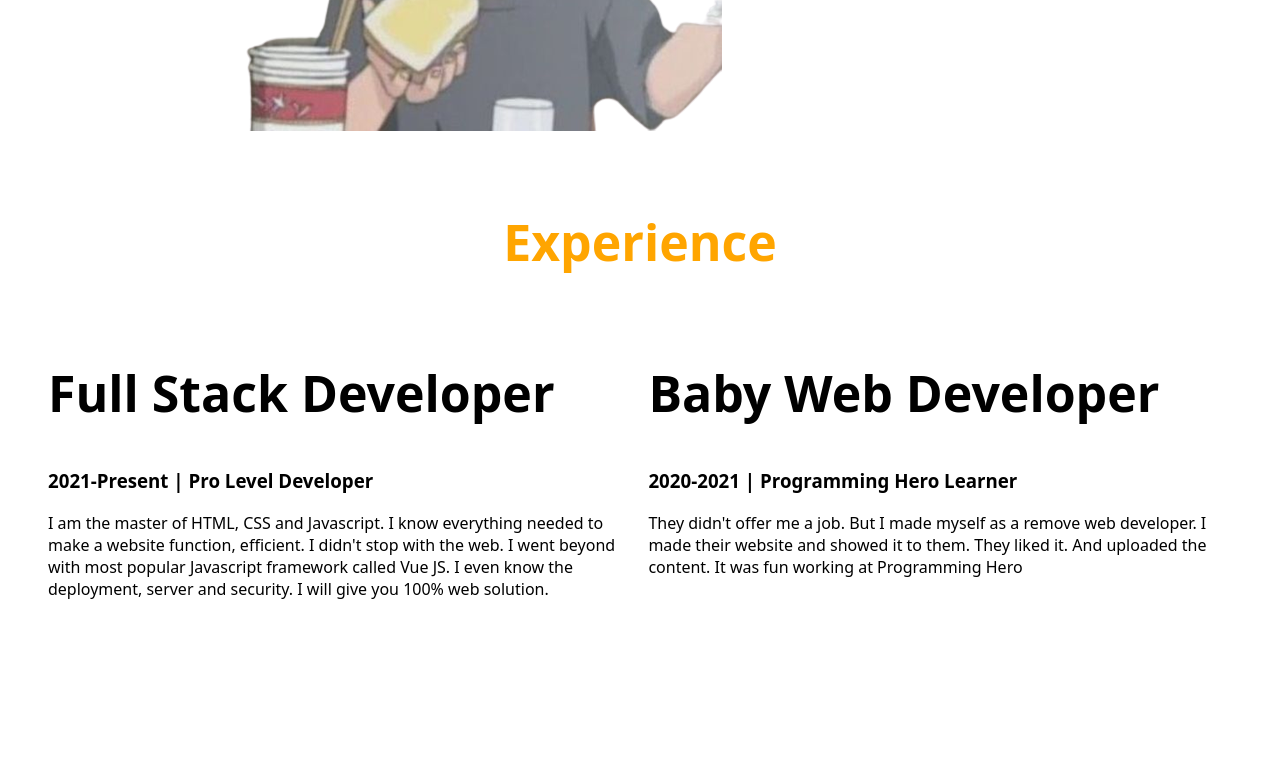
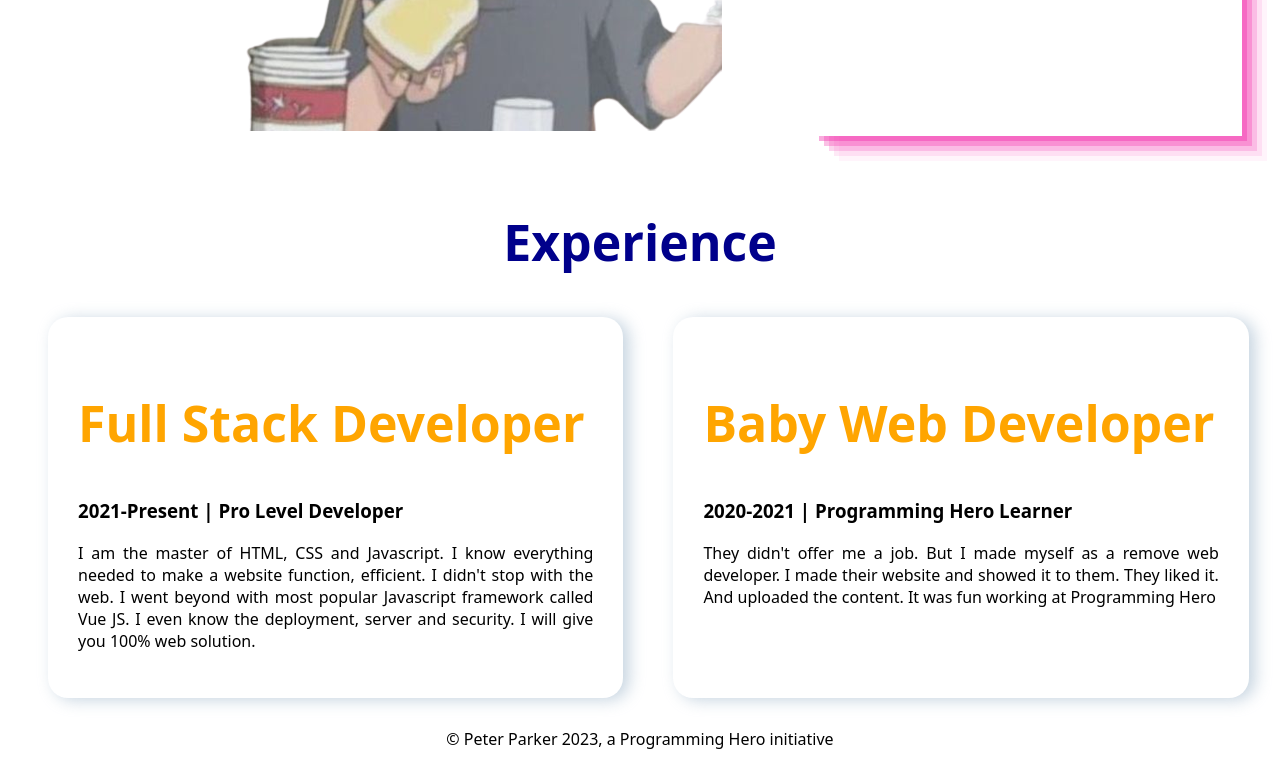
Before and after one commit to sajed-abir/dev_portfolio, a plain HTML site: page index.html in a window 1280 px wide. Shown: the part 1016-1796 px from the top of the page. Before the commit the page ends 1640 px from the top, so only its background shows below. Drawn offline with Linux system fonts and the light colour scheme.

Commit message:
final-commit

```diff
--- a/index.html
+++ b/index.html
@@ -55,14 +55,14 @@
     </section>
     <!--middle container start-->
 
-    <!--Bottom containter start-->
+    <!--Card containter start-->
     <section>
       <div>
         <h1 class="center-h1">Experience</h1>
       </div>
-      <div class="flex-container disp-flex">
-        <div class="card">
-          <h1>Full Stack Developer</h1>
+      <div class="flex-container disp-flex box-shadow">
+        <div class="card left-border" id="left-card">
+          <h1 class="h1-orange">Full Stack Developer</h1>
           <h3>2021-Present | Pro Level Developer</h3>
           <p>
             I am the master of HTML, CSS and Javascript. I know everything
@@ -73,8 +73,8 @@
           </p>
         </div>
 
-        <div class="card">
-          <h1>Baby Web Developer</h1>
+        <div class="card left-border" id="right-card">
+          <h1 class="h1-orange">Baby Web Developer</h1>
           <h3>2020-2021 | Programming Hero Learner</h3>
           <p>
             They didn't offer me a job. But I made myself as a remove web
@@ -84,6 +84,7 @@
         </div>
       </div>
     </section>
-    <!--Bottom containter end-->
+    <!--Card containter end-->
   </body>
+  <footer>© Peter Parker 2023, a Programming Hero initiative</footer>
 </html>
--- a/style.css
+++ b/style.css
@@ -13,6 +13,7 @@ h1 {
 .main-container {
     display: flex;
     padding: 30px;
+
 }
 
 .flex-container {
@@ -23,6 +24,7 @@ h1 {
 .flex-container img {
     padding-left: 30%;
     margin-top: 25px;
+
 }
 
 .second-img {
@@ -40,11 +42,12 @@ h1 {
 .dream-big {
     padding-top: 10%;
     padding-right: 50px;
+    box-shadow: rgba(240, 46, 170, 0.4) 5px 5px, rgba(240, 46, 170, 0.3) 10px 10px, rgba(240, 46, 170, 0.2) 15px 15px, rgba(240, 46, 170, 0.1) 20px 20px, rgba(240, 46, 170, 0.05) 25px 25px;
 }
 
 .center-h1 {
     text-align: center;
-    color: orange;
+    color: darkblue;
 }
 
 .disp-flex {
@@ -53,6 +56,31 @@ h1 {
 
 }
 
+#left-card {
+    margin-right: 25px;
+    border: 20px;
+    border-radius: 20px;
+    box-shadow: rgba(136, 165, 191, 0.48) 6px 2px 16px 0px, rgba(255, 255, 255, 0.8) -6px -2px 16px 0px;
+}
+
+#right-card {
+    margin-left: 25px;
+    border: 20px;
+    border-radius: 20px;
+    box-shadow: rgba(136, 165, 191, 0.48) 6px 2px 16px 0px, rgba(255, 255, 255, 0.8) -6px -2px 16px 0px;
+}
+
 .card {
     width: 50%;
+    padding: 30px;
+
 }
+
+p {
+    text-align: justify;
+}
+
+footer {
+    margin: 30px;
+    text-align: center;
+}
```
Also changed, not shown: images/background.jpg (added).
